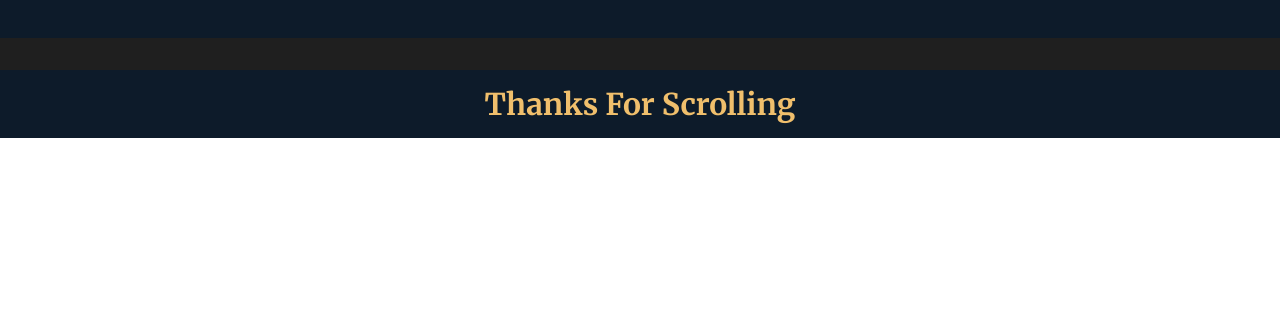
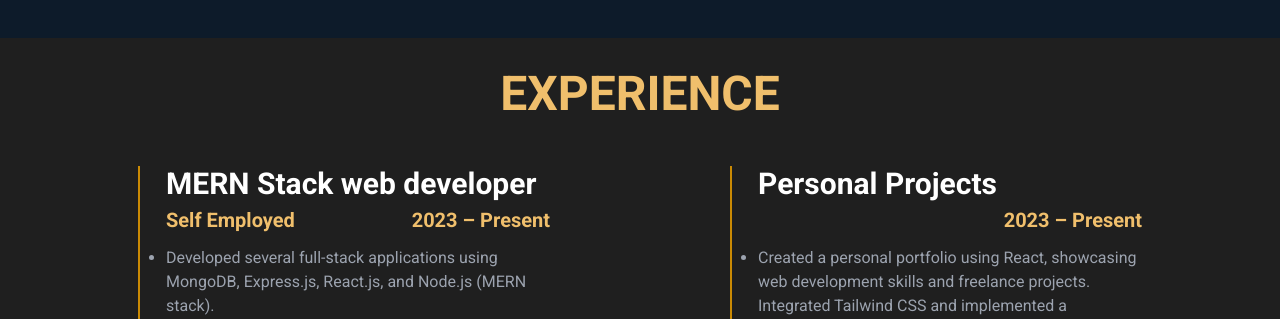
Before and after one commit to Arif-Islam21/developerPortfolio, a React (Vite) app: page / in a window 1280 px wide. Shown: the part 2478-2797 px from the top of the page. Before the commit the page ends 2616 px from the top, so only its background shows below. Built offline with nearby package versions, Linux system fonts and the light colour scheme.

Commit message:
experience page added

```diff
--- a/src/Pages/Home/Experience/Experience.jsx
+++ b/src/Pages/Home/Experience/Experience.jsx
@@ -1,5 +1,71 @@
+import SectionTitle from "../../../Components/SectionTitle";
+
 const Experience = () => {
-  return <div></div>;
+  return (
+    <div className="lg:px-12">
+      <SectionTitle main={"experience"} />
+      <div className="flex flex-col md:flex-row justify-around">
+        <div className="flex justify-center py-6 gap-4">
+          <div className="w-3 border-l-2 h-auto flex justify-center items-start border-yellow-600 "></div>
+          <div className="">
+            <h2 className="text-3xl mb-1 font-bold text-white">
+              MERN Stack web developer
+            </h2>
+            <h3 className="text-xl flex justify-between text-text-Color font-bold mb-3">
+              Self Employed <span>2023 – Present</span>
+            </h3>
+            <ul className="max-w-96 space-y-1 list-disc text-gray-400">
+              <li>
+                Developed several full-stack applications using MongoDB,
+                Express.js, React.js, and Node.js (MERN stack).
+              </li>
+              <li>
+                Built a university hostel management system using MERN stack,
+                implementing role-based authentication and CRUD operations.
+              </li>
+              <li>
+                Integrated Stripe payment gateway for seamless and secure
+                transaction processing in a React e-commerce project.
+              </li>
+            </ul>
+          </div>
+        </div>
+        <div className="flex justify-center py-6 gap-4">
+          <div className="w-3 border-l-2 h-auto flex justify-center items-start border-yellow-600 "></div>
+          <div className="">
+            <h2 className="text-3xl mb-1 font-bold text-white">
+              Personal Projects
+            </h2>
+            <h3 className="text-xl flex justify-between text-text-Color font-bold mb-3">
+              <span></span> <span>2023 – Present</span>
+            </h3>
+            <ul className="max-w-96 list-disc space-y-1 text-gray-400">
+              <li>
+                Created a personal portfolio using React, showcasing web
+                development skills and freelance projects. Integrated Tailwind
+                CSS and implemented a responsive, modern design.
+              </li>
+              <li>
+                Developed a MERN stack app with MongoDB aggregation pipelines to
+                perform complex search queries based on meal prices and
+                categories.
+              </li>
+              <li>
+                Built a like functionality for a MongoDB collection
+                (upcomingMeal), allowing users to like meals and dynamically
+                update the UI.
+              </li>
+              <li>
+                Contributed to various open-source MERN stack projects on
+                GitHub, collaborating with other developers and improving my
+                skills in version control and project management.
+              </li>
+            </ul>
+          </div>
+        </div>
+      </div>
+    </div>
+  );
 };
 
 export default Experience;
--- a/src/Pages/Home/Home.jsx
+++ b/src/Pages/Home/Home.jsx
@@ -1,4 +1,5 @@
 import About from "./About/About";
+import Experience from "./Experience/Experience";
 import Hero from "./Hero/Hero";
 import MySkills from "./MySkills/MySkills";
 import Portfolio from "./Portfolio/Portfolio";
@@ -10,6 +11,7 @@ const Home = () => {
       <About />
       <MySkills />
       <Portfolio />
+      <Experience />
     </div>
   );
 };
```
